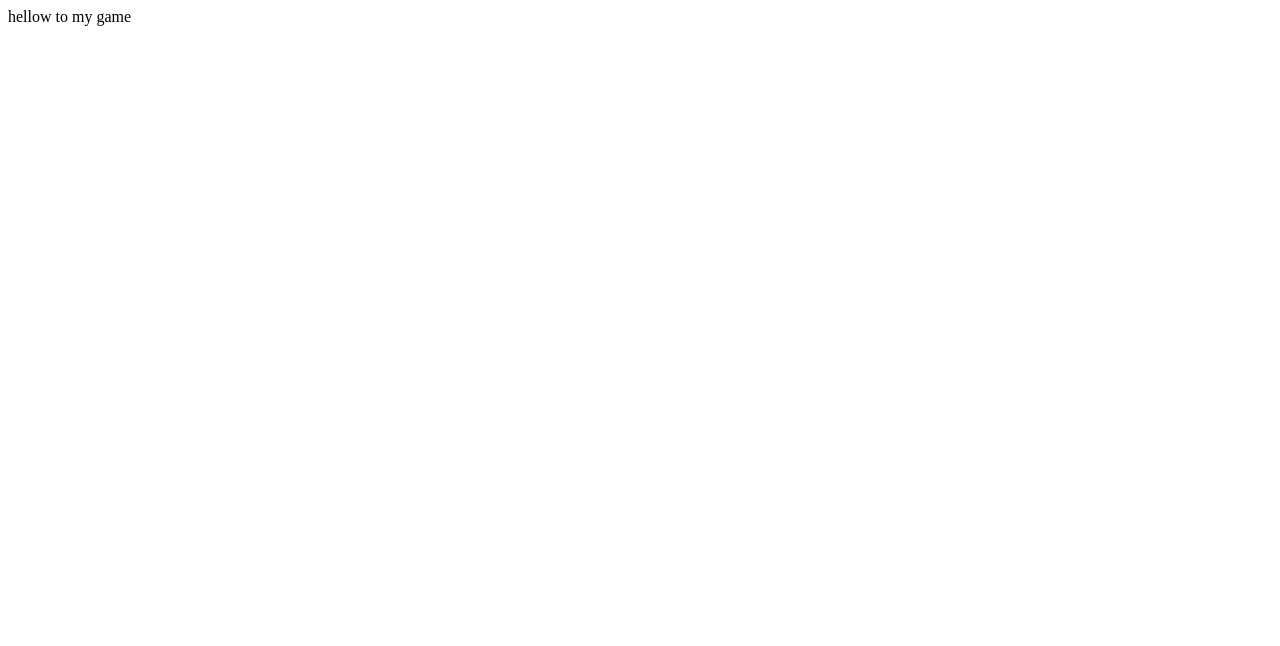
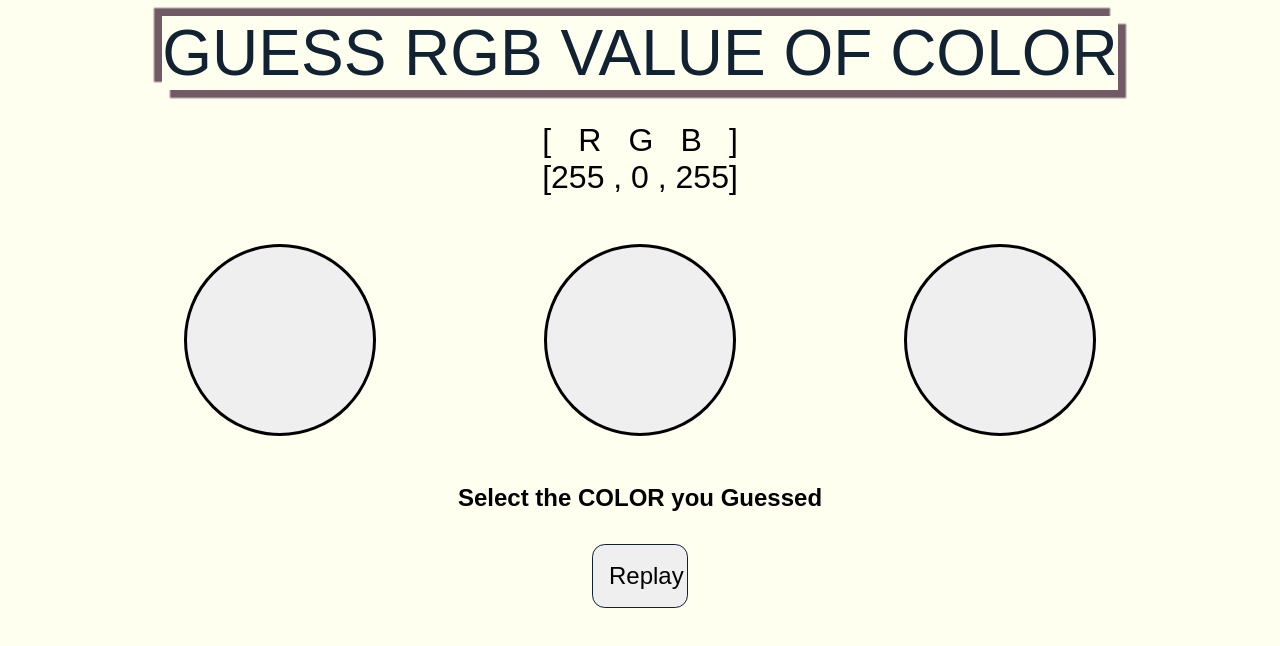
Before and after one commit to dharmraj-magdum/Guess-RGB-Game, a plain HTML site: page index.html in a window 1280 px wide. Drawn offline with Linux system fonts and the light colour scheme.

Commit message:
base styling added

```diff
--- a/index.html
+++ b/index.html
@@ -6,10 +6,35 @@
     <meta http-equiv="X-UA-Compatible" content="IE=edge">
     <meta name="viewport" content="width=device-width, initial-scale=1.0">
     <title>GUESS RGB GAME</title>
+    <link rel="stylesheet" href="style.css">
+    <script defer src="script.js"></script>
 </head>
 
 <body>
-    hellow to my game
+    <section class="main">
+        <h1> GUESS RGB VALUE OF COLOR </h1>
+        <div id="question">
+            <ul class="info">
+                [
+                <!-- <li>[</li> -->
+                <li>R</li>
+                <li>G</li>
+                <li>B</li>
+                <!-- <li>]</li> -->
+                ]
+            </ul>
+            <p id="values">[255 , 0 , 255]
+            </p>
+        </div>
+        <div id="colors">
+            <button class="btn" id="color1" onclick="guess()"></button>
+            <button class="btn" id="color2" onclick="guess()"></button>
+            <button class="btn" id="color3" onclick="guess()"></button>
+        </div>
+        <h2>Select the COLOR you Guessed</h2>
+        <button id="replay" onclick="replay()">Replay</button>
+    </section>
+
 </body>
 
 </html>
--- /dev/null
+++ b/style.css
@@ -0,0 +1,78 @@
+*,
+*::before,
+*::after {
+	box-sizing: border-box;
+	margin: 0;
+	padding: 0;
+	font-family: fantasy;
+}
+ul,
+ol,
+li,
+button,
+a {
+	text-decoration: none;
+	list-style: none;
+	color: black;
+	outline: none;
+	border: none;
+}
+
+body {
+	background-color: #feffef;
+}
+section {
+	display: flex;
+	flex-direction: column;
+	align-items: center;
+	width: 100%;
+	height: 100vh;
+	padding: 1rem;
+}
+h1 {
+	color: #112233;
+	font-size: 4rem;
+	font-weight: 100;
+	box-shadow: -0.5rem -0.5rem 0.1rem #715965, 0.5rem 0.5rem 0.1rem #715965;
+}
+#question {
+	text-align: center;
+	font-size: 2rem;
+	margin-top: 2rem;
+}
+#question .info {
+	width: 100%;
+	display: flex;
+	justify-content: space-between;
+	align-items: center;
+}
+
+.main #colors {
+	width: 100%;
+	display: flex;
+	justify-content: space-evenly;
+	align-items: center;
+	margin: 3rem;
+}
+
+.btn {
+	height: 12rem;
+	aspect-ratio: 1;
+	border-radius: 50%;
+	cursor: pointer;
+	border-style: solid;
+	border-width: 3px;
+	border-color: black;
+}
+
+#replay {
+	height: 4rem;
+	width: 6rem;
+	margin: 2rem auto;
+	padding: 0.5rem 1rem;
+	font-size: 1.5rem;
+	text-align: center;
+	cursor: pointer;
+	border: 1px solid #112233;
+	border-radius: 0.8rem;
+}
```
